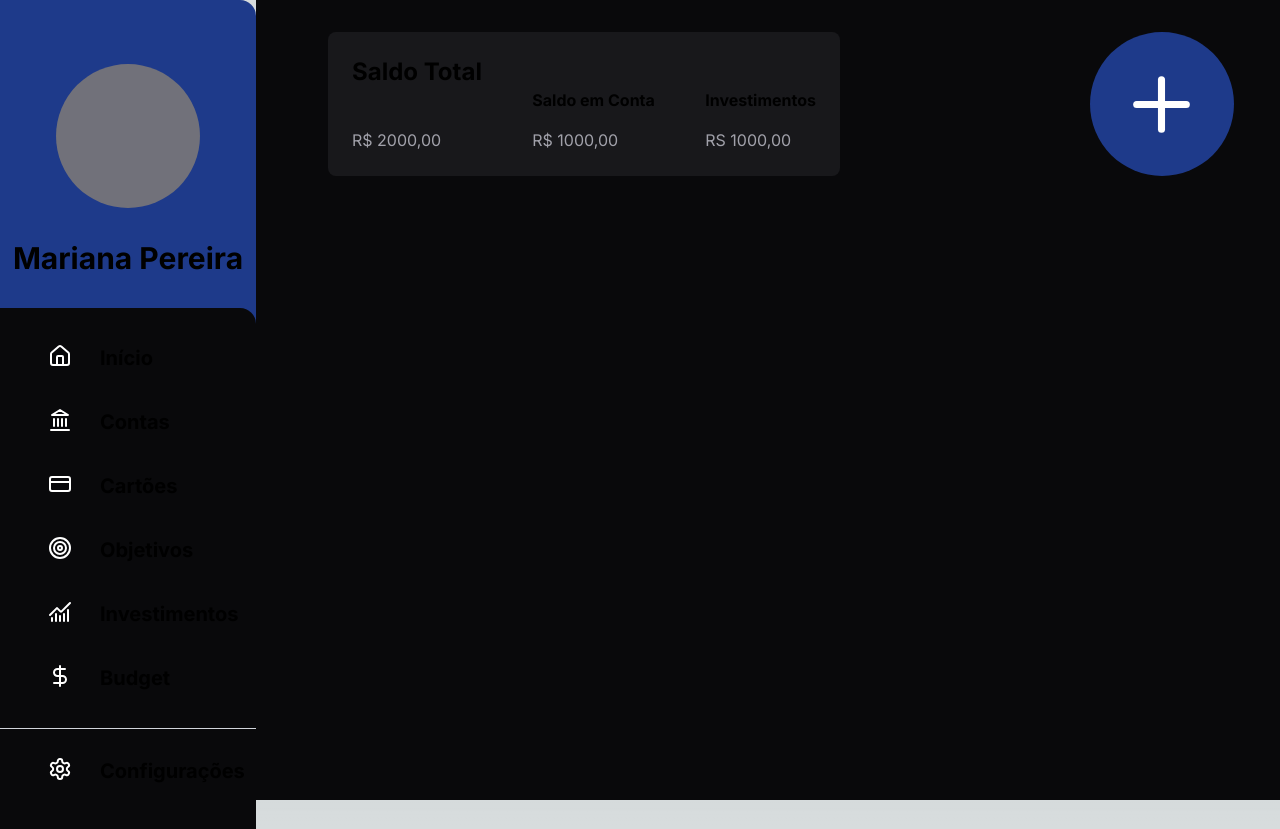
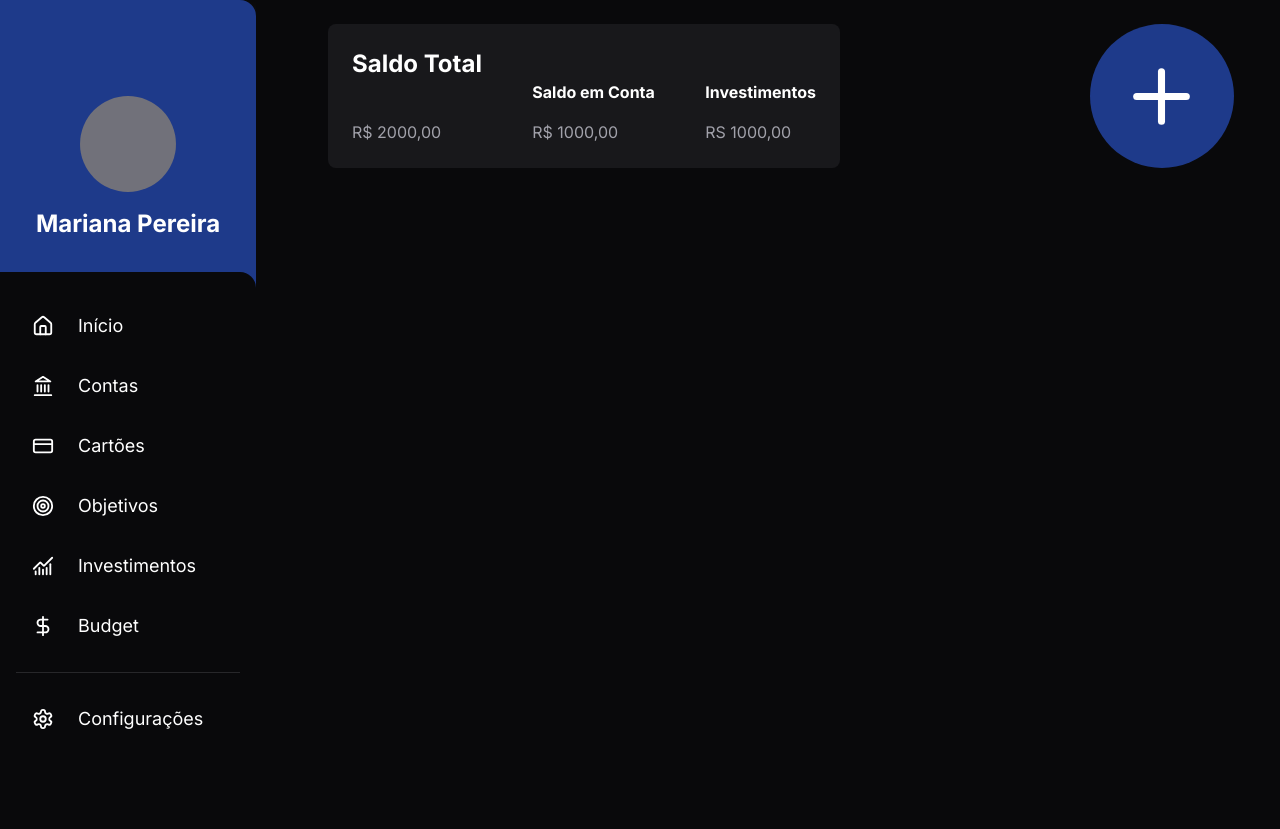
Before and after one commit to mariana-pereira/finances-web, a Next.js app: page /home/accounts in a window 1280 px wide. After the commit the page ends 800 px from the top, so only its background shows below. Built offline with nearby package versions, Linux system fonts and the light colour scheme.

Commit message:
feat: make layout responsive

```diff
--- a/src/app/home/layout.tsx
+++ b/src/app/home/layout.tsx
@@ -1,3 +1,5 @@
+"use client";
+
 import {
   ChartNoAxesCombined,
   CreditCard,
@@ -6,67 +8,101 @@ import {
   Landmark,
   Settings,
   Target,
+  Menu,
+  X,
 } from "lucide-react";
-import type { Metadata } from "next";
+import { useState } from "react";
 import { Inter } from "next/font/google";
 import "../globals.css";
 
 const inter = Inter({ subsets: ["latin"] });
-
-export const metadata: Metadata = {
-  title: "finances",
-  description: "Um bom jeito de organizar suas finanças.",
-};
 
 export default function AuthLayout({
   children,
 }: {
   children: React.ReactNode;
 }) {
+  const [isOpen, setIsOpen] = useState(false);
+
+  const toggleMenu = () => setIsOpen((prev) => !prev);
+
+  const navItems = [
+    { icon: <House size={22} />, label: "Início" },
+    { icon: <Landmark size={22} />, label: "Contas" },
+    { icon: <CreditCard size={22} />, label: "Cartões" },
+    { icon: <Target size={22} />, label: "Objetivos" },
+    { icon: <ChartNoAxesCombined size={22} />, label: "Investimentos" },
+    { icon: <DollarSign size={22} />, label: "Budget" },
+  ];
+
+  const bottomItems = [{ icon: <Settings size={22} />, label: "Configurações" }];
+
   return (
     <html lang="pt-BR" className="dark antialiased">
-      <body className={inter.className}>
-        <div className="h-[100vh] flex flex-row dark:bg-zinc-900">
-          <div className="h-[100vh] w-[20vw] bg-blue-900 rounded-tr-2xl flex flex-col items-center">
-            <div className="pb-8 flex flex-col justify-center items-center">
-              <div className="w-36 h-36 bg-zinc-500 rounded-full mt-16 mb-8"></div>
-              <strong className="text-3xl">Mariana Pereira</strong>
+      <body className={`${inter.className} bg-zinc-950 text-white`}>
+        <div className="flex flex-col lg:flex-row h-screen">
+          {/* Mobile Header */}
+          <header className="lg:hidden flex items-center justify-between px-6 py-4 bg-blue-900 shadow-md">
+            <h1 className="text-xl font-bold">Finances</h1>
+            <button
+              onClick={toggleMenu}
+              aria-label="Toggle menu"
+              className="text-white focus:outline-none"
+            >
+              {isOpen ? <X size={28} /> : <Menu size={28} />}
+            </button>
+          </header>
+
+          {/* Sidebar / Drawer */}
+          <aside
+            className={`
+              fixed lg:static inset-y-0 left-0 z-40 transform
+              ${isOpen ? "translate-x-0" : "-translate-x-full"}
+              lg:translate-x-0
+              transition-transform duration-300 ease-in-out
+              bg-blue-900 w-64 lg:w-[20vw] flex flex-col items-center rounded-tr-2xl
+            `}
+          >
+            <div className="py-8 flex flex-col justify-center items-center">
+              <div className="w-24 h-24 bg-zinc-500 rounded-full mb-4 mt-4 lg:mt-16" />
+              <strong className="text-xl lg:text-2xl">Mariana Pereira</strong>
             </div>
-            <div className="w-[20vw] h-[80vh] bg-zinc-950 rounded-tr-2xl py-9">
-              <div className="flex flex-row pl-12 h-16">
-                <House color="white" size={24} />
-                <strong className="ml-7 text-xl">Início</strong>
-              </div>
-              <div className="flex flex-row pl-12 h-16">
-                <Landmark color="white" size={24} />
-                <strong className="ml-7 text-xl">Contas</strong>
-              </div>
-              <div className="flex flex-row pl-12 h-16">
-                <CreditCard color="white" size={24} />
-                <strong className="ml-7 text-xl">Cartões</strong>
-              </div>
-              <div className="flex flex-row pl-12 h-16">
-                <Target color="white" size={24} />
-                <strong className="ml-7 text-xl">Objetivos</strong>
-              </div>
-              <div className="flex flex-row pl-12 h-16">
-                <ChartNoAxesCombined color="white" size={24} />
-                <strong className="ml-7 text-xl">Investimentos</strong>
-              </div>
-              <div className="flex flex-row pl-12 h-16">
-                <DollarSign color="white" size={24} />
-                <strong className="ml-7 text-xl">Budget</strong>
-              </div>
 
-              <div className={"border-t border-gray-300 my-0"}></div>
+            <nav className="flex-1 w-full bg-zinc-950 rounded-tr-2xl py-6">
+              {navItems.map((item) => (
+                <div
+                  key={item.label}
+                  className="flex flex-row items-center pl-8 py-4 hover:bg-zinc-800 cursor-pointer"
+                >
+                  {item.icon}
+                  <span className="ml-6 text-lg">{item.label}</span>
+                </div>
+              ))}
 
-              <div className="flex flex-row pl-12 h-16 pt-7">
-                <Settings color="white" size={24} />
-                <strong className="ml-7 text-xl">Configurações</strong>
-              </div>
-            </div>
-          </div>
-          <main className="max-w-[80vw] lg:col-start-2 lg:px-8 lg:pt-8 bg-zinc-950">
+              <div className="border-t border-zinc-800 my-4 mx-4" />
+
+              {bottomItems.map((item) => (
+                <div
+                  key={item.label}
+                  className="flex flex-row items-center pl-8 py-4 hover:bg-zinc-800 cursor-pointer"
+                >
+                  {item.icon}
+                  <span className="ml-6 text-lg">{item.label}</span>
+                </div>
+              ))}
+            </nav>
+          </aside>
+
+          {/* Overlay for mobile when menu open */}
+          {isOpen && (
+            <div
+              onClick={toggleMenu}
+              className="fixed inset-0 bg-black bg-opacity-40 z-30 lg:hidden"
+            ></div>
+          )}
+
+          {/* Main content */}
+          <main className="flex-1 overflow-y-auto px-4 sm:px-6 lg:px-8 py-6 bg-zinc-950">
             {children}
           </main>
         </div>
--- a/src/app/home/page.tsx
+++ b/src/app/home/page.tsx
@@ -1,8 +1,7 @@
 'use client';
 import "../globals.css";
-
-import { useEffect, useState } from 'react';
-import api from '@/lib/axios';
+import { useEffect, useState } from "react";
+import api from "@/lib/axios";
 import { useRouter } from "next/navigation";
 
 type Investment = {
@@ -16,37 +15,32 @@ export default function Home() {
   const [investments, setInvestments] = useState<Investment[]>([]);
   const [loading, setLoading] = useState(true);
   const [error, setError] = useState<string | null>(null);
-
   const router = useRouter();
 
   useEffect(() => {
     const token = localStorage.getItem("token");
     if (!token) router.push("/signin");
-}, []);
+  }, [router]);
 
   useEffect(() => {
     const fetchInvestments = async () => {
       try {
-        const token = localStorage.getItem('token'); // 🔑 get token from localStorage
+        const token = localStorage.getItem("token");
         if (!token) {
-          setError('Token not found. Please log in.');
+          setError("Token not found. Please log in.");
           setLoading(false);
           return;
         }
 
         const response = await api.get<Investment[]>(
-          'https://finances-api-dq8n.onrender.com/investments/sum',
-          {
-            headers: {
-              Authorization: `Bearer ${token}`, // ✅ attach Bearer token
-            },
-          }
+          "https://finances-api-dq8n.onrender.com/investments/sum",
+          { headers: { Authorization: `Bearer ${token}` } }
         );
 
         setInvestments(response.data);
       } catch (err) {
-        console.error('Error fetching investments:', err);
-        setError('Failed to load data.');
+        console.error("Error fetching investments:", err);
+        setError("Failed to load data.");
       } finally {
         setLoading(false);
       }
@@ -74,29 +68,46 @@ export default function Home() {
   }
 
   return (
-    <main className="w-[77vw] flex flex-col px-10">
-      <div className="flex flex-row justify-between">
-        <div className="flex flex-col w-[40vw] bg-zinc-900 rounded-lg p-6 justify-between">
-          <div className="flex flex-col justify-between ">
-            <strong className="text-2xl">Saldo Total</strong>
-            <span className="text-zinc-400"> R$ {totalSum.toLocaleString('pt-BR', { minimumFractionDigits: 2 })}</span>
+    <main className="min-h-screen bg-black text-white flex justify-center py-10 px-4">
+      <div className="w-full max-w-5xl flex flex-col gap-10">
+        {/* Header Card */}
+        <section className="bg-zinc-900 rounded-2xl p-6 sm:p-8 shadow-lg w-full">
+          <div className="flex flex-col sm:flex-row sm:items-center sm:justify-between mb-6">
+            <div>
+              <h1 className="text-2xl sm:text-3xl font-bold mb-1">Saldo Total</h1>
+              <p className="text-zinc-400 text-lg sm:text-xl">
+                R$ {totalSum.toLocaleString("pt-BR", { minimumFractionDigits: 2 })}
+              </p>
             </div>
+          </div>
+
+          {/* Investment List */}
+          {investments.length > 0 ? (
+            <div className="grid grid-cols-1 sm:grid-cols-2 lg:grid-cols-3 gap-4">
               {investments.map((item) => (
                 <div
                   key={item.objectiveId}
-              className="flex flex-col justify-end items-center mb-4"
+                  className="bg-zinc-800 p-4 rounded-xl text-center flex flex-col justify-between"
                 >
-              <strong>{item.objectiveName}</strong>
-              <span className="text-zinc-400 mt-4">
-                R$ {item.total.toLocaleString('pt-BR', { minimumFractionDigits: 2 })}
+                  <strong className="text-lg sm:text-xl truncate">
+                    {item.objectiveName}
+                  </strong>
+                  <span className="text-zinc-400 mt-2 text-base sm:text-lg">
+                    R$ {item.total.toLocaleString("pt-BR", { minimumFractionDigits: 2 })}
                   </span>
                 </div>
               ))}
             </div>
-      </div>
-      <div>
-        <div></div>
-        <div></div>
+          ) : (
+            <p className="text-zinc-500">Nenhum investimento encontrado.</p>
+          )}
+        </section>
+
+        {/* Placeholder for future sections */}
+        <section className="grid grid-cols-1 sm:grid-cols-2 gap-6">
+          <div className="h-32 bg-zinc-900 rounded-2xl"></div>
+          <div className="h-32 bg-zinc-900 rounded-2xl"></div>
+        </section>
       </div>
     </main>
   );
```
Lines whose indentation alone changed are shown as unchanged.
